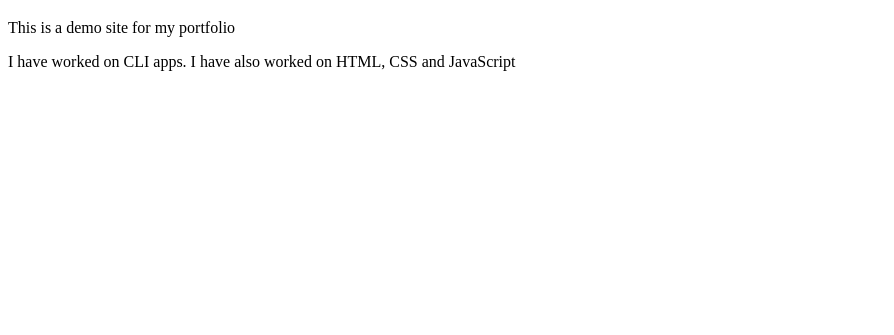
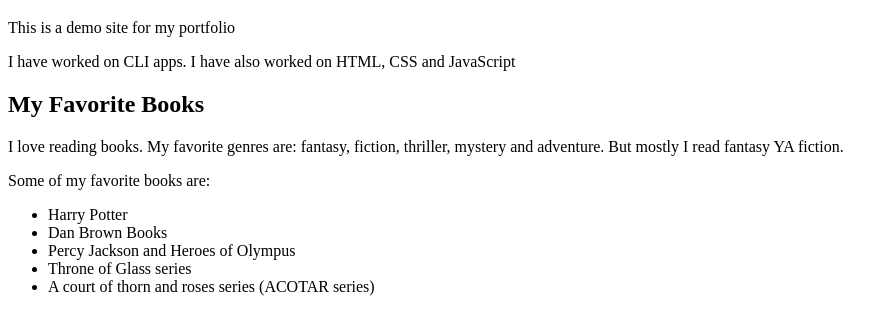
Before and after one commit to bharati-21/bharati-portfolio-demo, a plain HTML site: page index.html in a window 1280 px wide. Shown: the part 61-396 px from the top of the page, without its empty margins (0-894 px from the left). Drawn offline with Linux system fonts and the light colour scheme.

Commit message:
update favorite books

```diff
--- a/index.html
+++ b/index.html
@@ -11,5 +11,18 @@
         <p>This is a demo site for my portfolio</p>
 
         <p>I have worked on CLI apps. I have also worked on HTML, CSS and JavaScript</p>
+
+        <h2>My Favorite Books</h2>
+        <p>I love reading books. My favorite genres are: fantasy, fiction, thriller, mystery and adventure. But mostly I read fantasy YA fiction.</p>
+
+        <p>Some of my favorite books are:</p>
+        <ul>
+            <li>Harry Potter</li>
+            <li>Dan Brown Books</li>
+            <li>Percy Jackson and Heroes of Olympus</li>
+            <li>Throne of Glass series</li>
+            <li>A court of thorn and roses series (ACOTAR series)</li>
+        </ul>
+
     </body>
 </html>
```
